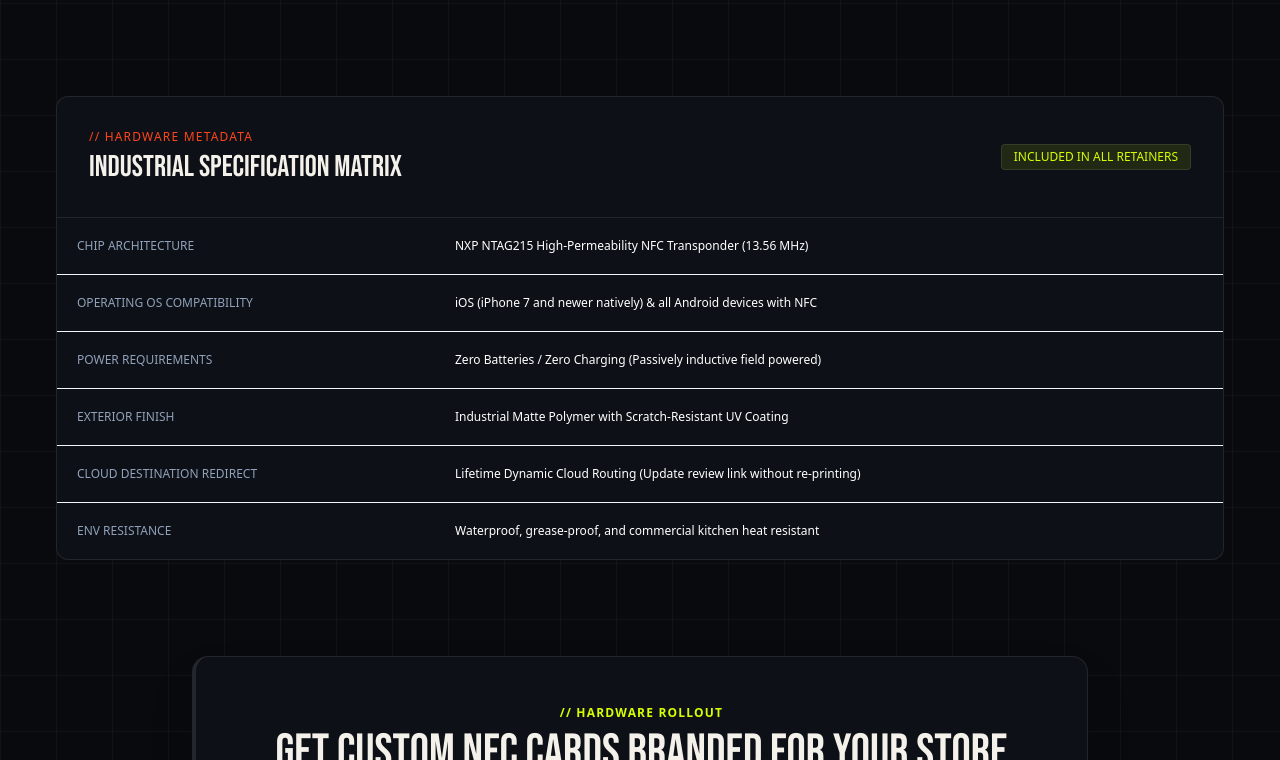
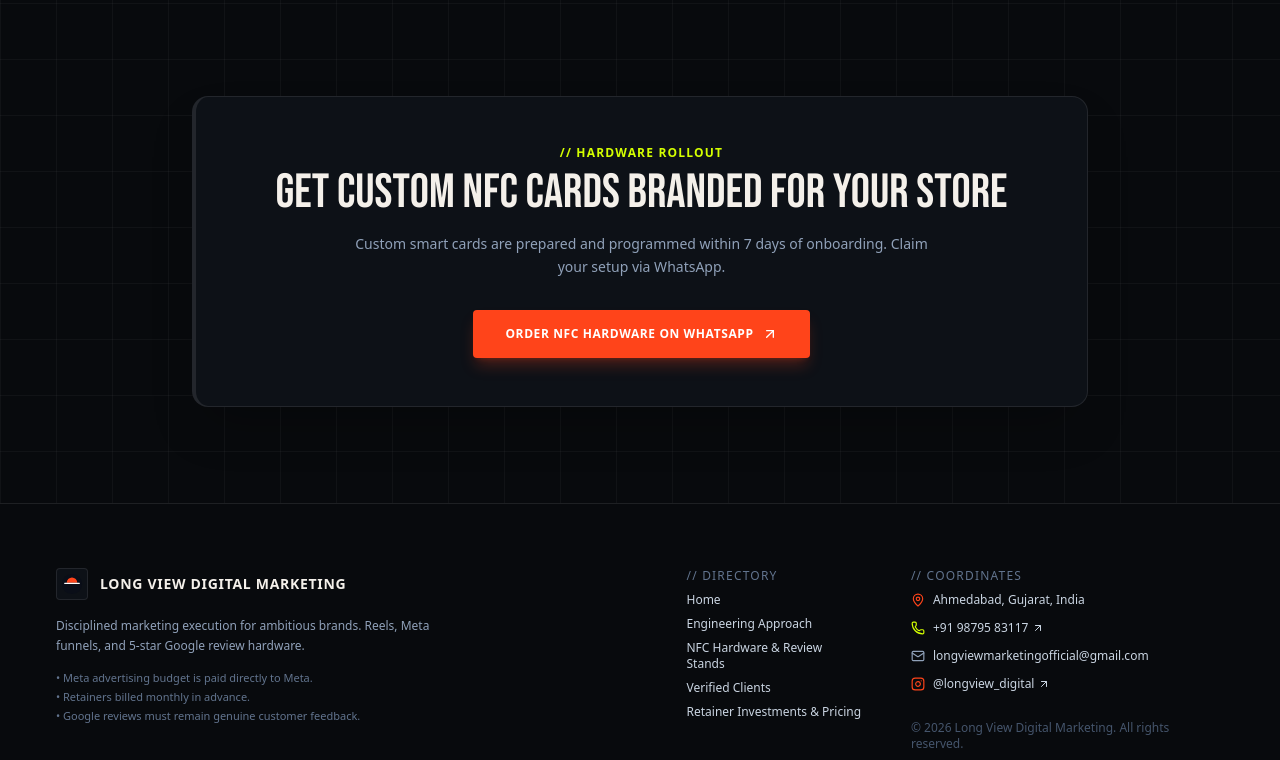
Before and after one commit to longviewmarketingofficial-sys/longview-website, a Next.js app: page /hardware in a window 1280 px wide. Shown: the part 1509-2269 px from the top of the page. Built offline with nearby package versions, Linux system fonts and the light colour scheme.

Commit message:
fix: remove Industrial Specification Matrix table from hardware page

```diff
--- a/app/hardware/page.tsx
+++ b/app/hardware/page.tsx
@@ -188,37 +188,6 @@ export default function HardwarePage() {
           </div>
         </div>
 
-        {/* TECHNICAL SPECIFICATIONS TABLE */}
-        <div className="mb-24 bg-obsidianSurface border grid-border rounded-xl overflow-hidden">
-          <div className="p-6 sm:p-8 border-b grid-border flex flex-col sm:flex-row justify-between items-start sm:items-center gap-4">
-            <div>
-              <span className="text-xs font-mono text-vermilion uppercase tracking-widest block mb-1">
-                // HARDWARE METADATA
-              </span>
-              <h3 className="font-bebas text-3xl text-bone">INDUSTRIAL SPECIFICATION MATRIX</h3>
-            </div>
-            <span className="px-3 py-1 rounded bg-cyberLime/10 border grid-border text-cyberLime font-mono text-xs">
-              INCLUDED IN ALL RETAINERS
-            </span>
-          </div>
-
-          <div className="divide-y grid-border font-mono text-xs">
-            {[
-              { label: 'CHIP ARCHITECTURE', val: 'NXP NTAG215 High-Permeability NFC Transponder (13.56 MHz)' },
-              { label: 'OPERATING OS COMPATIBILITY', val: 'iOS (iPhone 7 and newer natively) & all Android devices with NFC' },
-              { label: 'POWER REQUIREMENTS', val: 'Zero Batteries / Zero Charging (Passively inductive field powered)' },
-              { label: 'EXTERIOR FINISH', val: 'Industrial Matte Polymer with Scratch-Resistant UV Coating' },
-              { label: 'CLOUD DESTINATION REDIRECT', val: 'Lifetime Dynamic Cloud Routing (Update review link without re-printing)' },
-              { label: 'ENV RESISTANCE', val: 'Waterproof, grease-proof, and commercial kitchen heat resistant' },
-            ].map((spec, i) => (
-              <div key={i} className="grid grid-cols-1 md:grid-cols-3 p-4 sm:p-5 gap-2">
-                <span className="text-slate-400 uppercase">{spec.label}</span>
-                <span className="md:col-span-2 text-white font-medium">{spec.val}</span>
-              </div>
-            ))}
-          </div>
-        </div>
-
         {/* Bottom Banner */}
         <div className="bg-obsidianSurface border grid-border p-8 sm:p-12 rounded-2xl text-center max-w-4xl mx-auto border-l-4 border-l-vermilion shadow-2xl">
           <span className="text-xs font-mono font-bold text-cyberLime uppercase tracking-widest block mb-2">
```
